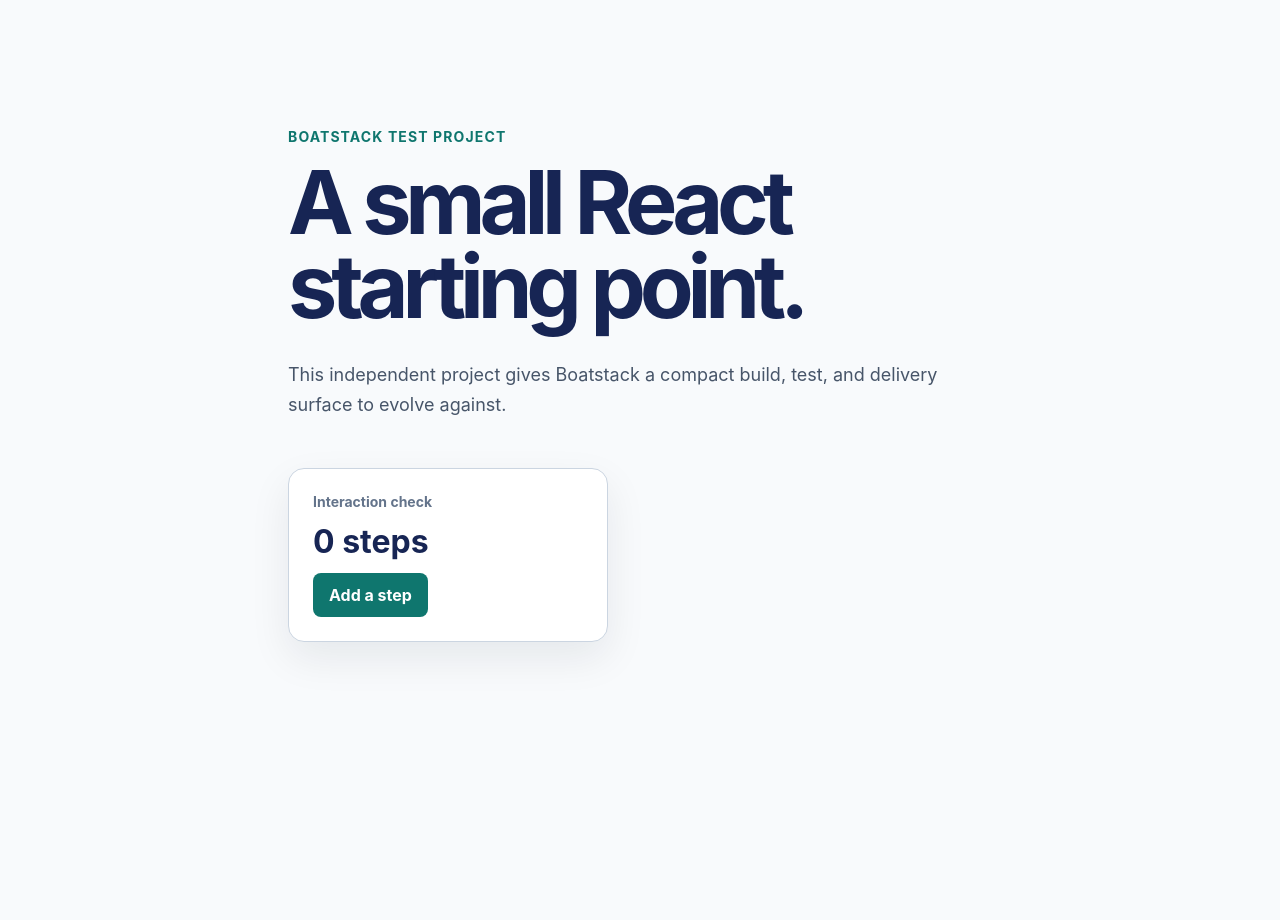
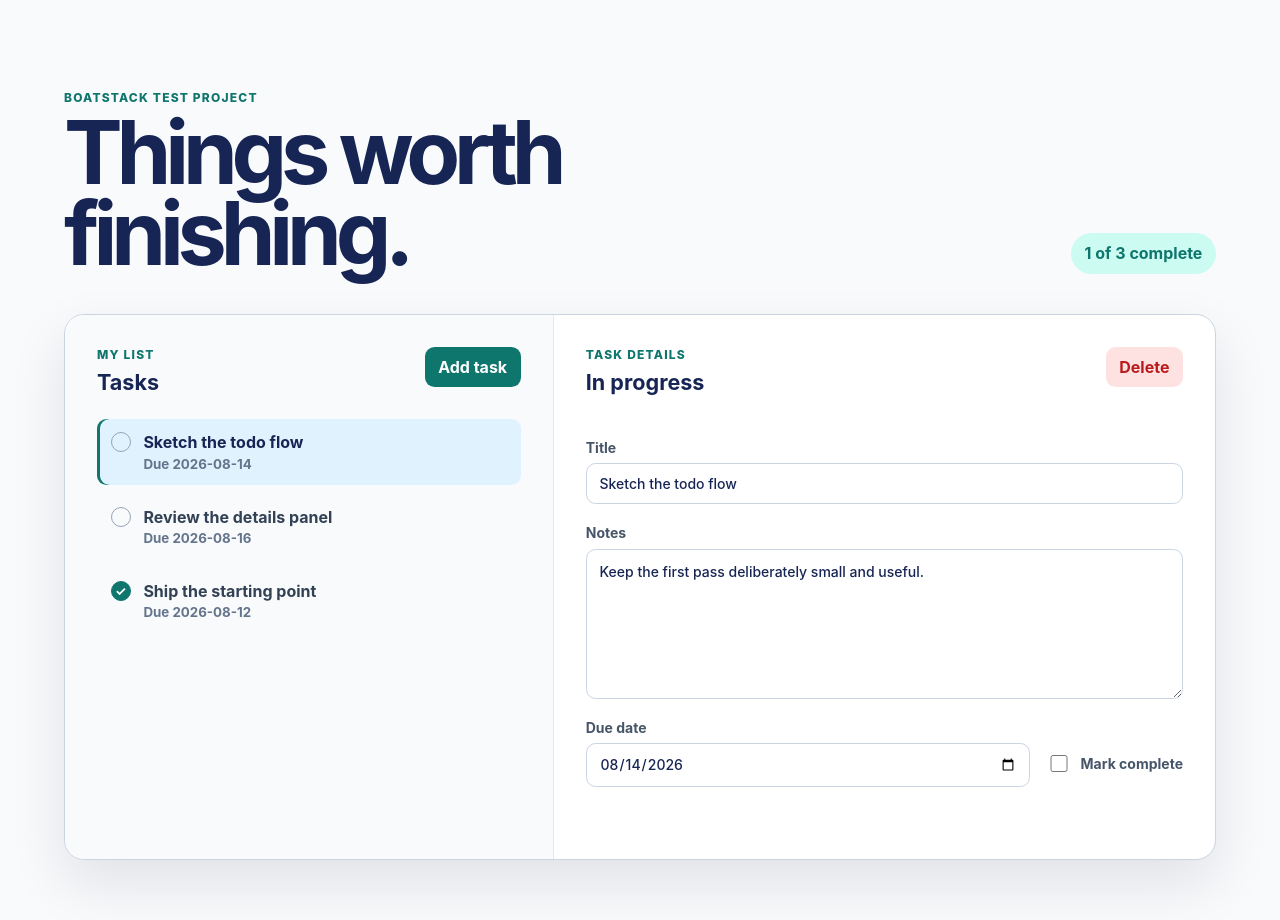
Before and after one commit to bigboateng/boatstack-test, a React (Vite) app in the folder projects/basic-react/: page / in a window 1280 px wide. Shown: the top 920 px of the page. Before the commit the page ends 800 px from the top, so only its background shows below. Built offline with nearby package versions, Linux system fonts and the light colour scheme.

Commit message:
feat: add editable basic React todo list

```diff
--- a/projects/basic-react/src/App.css
+++ b/projects/basic-react/src/App.css
@@ -1,93 +1,39 @@
-main {
-  width: min(100% - 3rem, 44rem);
-  margin: 0 auto;
-  padding: 8rem 0;
-}
-
-.eyebrow {
-  margin: 0 0 1rem;
-  color: #0f766e;
-  font-size: 0.875rem;
-  font-weight: 700;
-  letter-spacing: 0.08em;
-  text-transform: uppercase;
-}
-
-h1 {
-  max-width: 12ch;
-  margin: 0;
-  color: #172554;
-  font-size: clamp(2.75rem, 9vw, 5.5rem);
-  line-height: 0.95;
-  letter-spacing: -0.07em;
-}
-
-.description {
-  max-width: 42rem;
-  margin: 2rem 0 0;
-  color: #475569;
-  font-size: 1.125rem;
-  line-height: 1.65;
-}
-
-.counter-card {
-  display: grid;
-  gap: 0.75rem;
-  width: min(100%, 20rem);
-  margin-top: 3rem;
-  padding: 1.5rem;
-  border: 1px solid #cbd5e1;
-  border-radius: 1rem;
-  background: #fff;
-  box-shadow: 0 1rem 2.5rem rgb(15 23 42 / 0.08);
-}
-
-.counter-card p {
-  margin: 0;
-  color: #64748b;
-  font-size: 0.875rem;
-  font-weight: 700;
-}
-
-output {
-  color: #172554;
-  font-size: 2rem;
-  font-weight: 750;
-}
-
-.counter-actions {
-  display: flex;
-  flex-wrap: wrap;
-  gap: 0.75rem;
-}
-
-button {
-  width: fit-content;
-  border: 0;
-  border-radius: 0.5rem;
-  padding: 0.75rem 1rem;
-  color: #fff;
-  background: #0f766e;
-  font: inherit;
-  font-weight: 700;
-  cursor: pointer;
-}
-
-button:hover {
-  background: #115e59;
-}
-
-.reset-button {
-  border: 1px solid #94a3b8;
-  color: #334155;
-  background: transparent;
-}
-
-.reset-button:hover {
-  background: #f1f5f9;
-}
-
-button:focus-visible {
-  outline: 3px solid #5eead4;
-  outline-offset: 3px;
-}
+.todo-app { width: min(100% - 2rem, 72rem); margin: 0 auto; padding: clamp(2rem, 7vw, 6rem) 0; }
+.app-header, .panel-heading, .details-heading, .detail-footer { display: flex; justify-content: space-between; gap: 1rem; }
+.app-header { align-items: end; margin-bottom: 2.5rem; }
+.eyebrow, .panel-kicker { margin: 0 0 .45rem; color: #0f766e; font-size: .75rem; font-weight: 800; letter-spacing: .1em; text-transform: uppercase; }
+h1, h2, p { margin-top: 0; }
+h1 { max-width: 11ch; margin-bottom: 0; color: #172554; font-size: clamp(2.6rem, 8vw, 5.5rem); line-height: .92; letter-spacing: -.07em; }
+h2 { margin-bottom: 0; color: #172554; font-size: 1.35rem; }
+.summary { margin: 0; padding: .65rem .85rem; border-radius: 999px; color: #0f766e; background: #ccfbf1; font-weight: 750; white-space: nowrap; }
+.todo-workspace { display: grid; grid-template-columns: minmax(16rem, .85fr) minmax(22rem, 1.15fr); overflow: hidden; border: 1px solid #cbd5e1; border-radius: 1.25rem; background: #fff; box-shadow: 0 1.5rem 3.5rem rgb(15 23 42 / .1); }
+.todo-list-panel, .details-panel { min-height: 34rem; padding: clamp(1.25rem, 3vw, 2rem); }
+.todo-list-panel { border-right: 1px solid #e2e8f0; background: #f8fafc; }
+.panel-heading, .details-heading { align-items: start; margin-bottom: 1.5rem; }
+button { border: 0; border-radius: .6rem; padding: .65rem .85rem; color: #fff; background: #0f766e; font: inherit; font-weight: 750; cursor: pointer; }
+button:hover { background: #115e59; }
+button:focus-visible, input:focus-visible, textarea:focus-visible { outline: 3px solid #5eead4; outline-offset: 2px; }
+.add-button { white-space: nowrap; }
+.todo-list { display: grid; gap: .5rem; margin: 0; padding: 0; list-style: none; }
+.todo-row { display: flex; width: 100%; gap: .8rem; padding: .85rem; color: #334155; background: transparent; text-align: left; }
+.todo-row:hover, .todo-row.selected { color: #172554; background: #e0f2fe; }
+.todo-row.selected { box-shadow: inset 3px 0 #0f766e; }
+.completion-dot { display: grid; flex: 0 0 1.25rem; width: 1.25rem; height: 1.25rem; place-items: center; border: 1px solid #94a3b8; border-radius: 50%; color: #fff; font-size: .8rem; }
+.completion-dot.done { border-color: #0f766e; background: #0f766e; }
+.todo-row-copy { display: grid; min-width: 0; gap: .2rem; }
+.todo-row-copy strong { overflow: hidden; text-overflow: ellipsis; white-space: nowrap; }
+.todo-row-copy small { color: #64748b; }
+.details-panel { display: grid; align-content: start; gap: 1.25rem; }
+.delete-button { color: #b91c1c; background: #fee2e2; }
+.delete-button:hover { background: #fecaca; }
+label { display: grid; gap: .45rem; color: #475569; font-size: .875rem; font-weight: 750; }
+input, textarea { width: 100%; border: 1px solid #cbd5e1; border-radius: .6rem; padding: .7rem .8rem; color: #172554; background: #fff; font: inherit; font-weight: 500; }
+textarea { resize: vertical; line-height: 1.5; }
+.detail-footer { align-items: end; }
+.detail-footer > label:first-child { flex: 1; }
+.completion-toggle { display: flex; align-items: center; gap: .6rem; padding: .7rem 0; white-space: nowrap; }
+.completion-toggle input { width: 1.1rem; height: 1.1rem; accent-color: #0f766e; }
+.empty-state { display: grid; justify-items: start; gap: 1rem; padding: 2rem 0; color: #64748b; text-align: left; }
+.empty-state p { margin: 0; }
+.details-empty { align-self: center; justify-items: center; text-align: center; }
+@media (max-width: 720px) { .app-header, .detail-footer { align-items: start; flex-direction: column; } .todo-workspace { grid-template-columns: 1fr; } .todo-list-panel { min-height: auto; border-right: 0; border-bottom: 1px solid #e2e8f0; } .details-panel { min-height: 28rem; } }
--- a/projects/basic-react/src/App.tsx
+++ b/projects/basic-react/src/App.tsx
@@ -1,30 +1,130 @@
-import { useState } from 'react'
+import { useMemo, useState } from 'react'
 import './App.css'
 
+type Todo = {
+  id: number
+  title: string
+  notes: string
+  dueDate: string
+  completed: boolean
+}
+
+const initialTodos: Todo[] = [
+  { id: 1, title: 'Sketch the todo flow', notes: 'Keep the first pass deliberately small and useful.', dueDate: '2026-08-14', completed: false },
+  { id: 2, title: 'Review the details panel', notes: 'Check editing, focus, and the mobile layout.', dueDate: '2026-08-16', completed: false },
+  { id: 3, title: 'Ship the starting point', notes: 'A completed example keeps the state easy to read.', dueDate: '2026-08-12', completed: true },
+]
+
 function App() {
-  const [count, setCount] = useState(0)
+  const [todos, setTodos] = useState<Todo[]>(initialTodos)
+  const [selectedId, setSelectedId] = useState(initialTodos[0].id)
+
+  const selectedTodo = todos.find((todo) => todo.id === selectedId) ?? null
+  const completedCount = useMemo(() => todos.filter((todo) => todo.completed).length, [todos])
+
+  function updateSelected(changes: Partial<Todo>) {
+    if (!selectedTodo) return
+    setTodos((current) => current.map((todo) => todo.id === selectedTodo.id ? { ...todo, ...changes } : todo))
+  }
+
+  function addTodo() {
+    const id = Math.max(0, ...todos.map((todo) => todo.id)) + 1
+    const todo = { id, title: 'Untitled task', notes: '', dueDate: '', completed: false }
+    setTodos((current) => [todo, ...current])
+    setSelectedId(id)
+  }
+
+  function deleteSelected() {
+    if (!selectedTodo) return
+    const remaining = todos.filter((todo) => todo.id !== selectedTodo.id)
+    setTodos(remaining)
+    setSelectedId(remaining[0]?.id ?? 0)
+  }
 
   return (
-    <main>
-      <p className="eyebrow">Boatstack test project</p>
-      <h1>A small React starting point.</h1>
-      <p className="description">
-        This independent project gives Boatstack a compact build, test, and
-        delivery surface to evolve against.
-      </p>
-      <section aria-label="Counter example" className="counter-card">
-        <p>Interaction check</p>
-        <output aria-live="polite">{count} {count === 1 ? 'step' : 'steps'}</output>
-        <div className="counter-actions">
-          <button type="button" onClick={() => setCount((value) => value + 1)}>
-            Add a step
-          </button>
-          {count > 0 && (
-            <button className="reset-button" type="button" onClick={() => setCount(0)}>
-              Reset steps
-            </button>
+    <main className="todo-app">
+      <header className="app-header">
+        <div>
+          <p className="eyebrow">Boatstack test project</p>
+          <h1>Things worth finishing.</h1>
+        </div>
+        <p className="summary" aria-live="polite">{completedCount} of {todos.length} complete</p>
+      </header>
+
+      <section className="todo-workspace" aria-label="Todo workspace">
+        <aside className="todo-list-panel">
+          <div className="panel-heading">
+            <div>
+              <p className="panel-kicker">My list</p>
+              <h2>Tasks</h2>
+            </div>
+            <button className="add-button" type="button" onClick={addTodo}>Add task</button>
+          </div>
+
+          {todos.length === 0 ? (
+            <div className="empty-state">
+              <p>No tasks yet.</p>
+              <button type="button" onClick={addTodo}>Create your first task</button>
+            </div>
+          ) : (
+            <ul className="todo-list">
+              {todos.map((todo) => (
+                <li key={todo.id}>
+                  <button
+                    className={`todo-row${todo.id === selectedId ? ' selected' : ''}`}
+                    type="button"
+                    aria-pressed={todo.id === selectedId}
+                    onClick={() => setSelectedId(todo.id)}
+                  >
+                    <span className={`completion-dot${todo.completed ? ' done' : ''}`} aria-hidden="true">{todo.completed ? '✓' : ''}</span>
+                    <span className="todo-row-copy">
+                      <strong>{todo.title || 'Untitled task'}</strong>
+                      <small>{todo.dueDate ? `Due ${todo.dueDate}` : 'No due date'}</small>
+                    </span>
+                  </button>
+                </li>
+              ))}
+            </ul>
           )}
-        </div>
+        </aside>
+
+        <section className="details-panel" aria-label="Task details">
+          {selectedTodo ? (
+            <>
+              <div className="details-heading">
+                <div>
+                  <p className="panel-kicker">Task details</p>
+                  <h2>{selectedTodo.completed ? 'Completed task' : 'In progress'}</h2>
+                </div>
+                <button className="delete-button" type="button" onClick={deleteSelected}>Delete</button>
+              </div>
+
+              <label>
+                <span>Title</span>
+                <input aria-label="Title" value={selectedTodo.title} onChange={(event) => updateSelected({ title: event.target.value })} />
+              </label>
+              <label>
+                <span>Notes</span>
+                <textarea aria-label="Notes" rows={6} value={selectedTodo.notes} onChange={(event) => updateSelected({ notes: event.target.value })} placeholder="Add a little context…" />
+              </label>
+              <div className="detail-footer">
+                <label>
+                  <span>Due date</span>
+                  <input aria-label="Due date" type="date" value={selectedTodo.dueDate} onChange={(event) => updateSelected({ dueDate: event.target.value })} />
+                </label>
+                <label className="completion-toggle">
+                  <input aria-label="Mark complete" type="checkbox" checked={selectedTodo.completed} onChange={(event) => updateSelected({ completed: event.target.checked })} />
+                  <span>Mark complete</span>
+                </label>
+              </div>
+            </>
+          ) : (
+            <div className="empty-state details-empty">
+              <p>Select a task to edit it.</p>
+              <button type="button" onClick={addTodo}>Add task</button>
+            </div>
+          )}
+        </section>
       </section>
     </main>
   )
```
Also changed, not shown: 1 other file (tests, documents, lock files or other folders).
